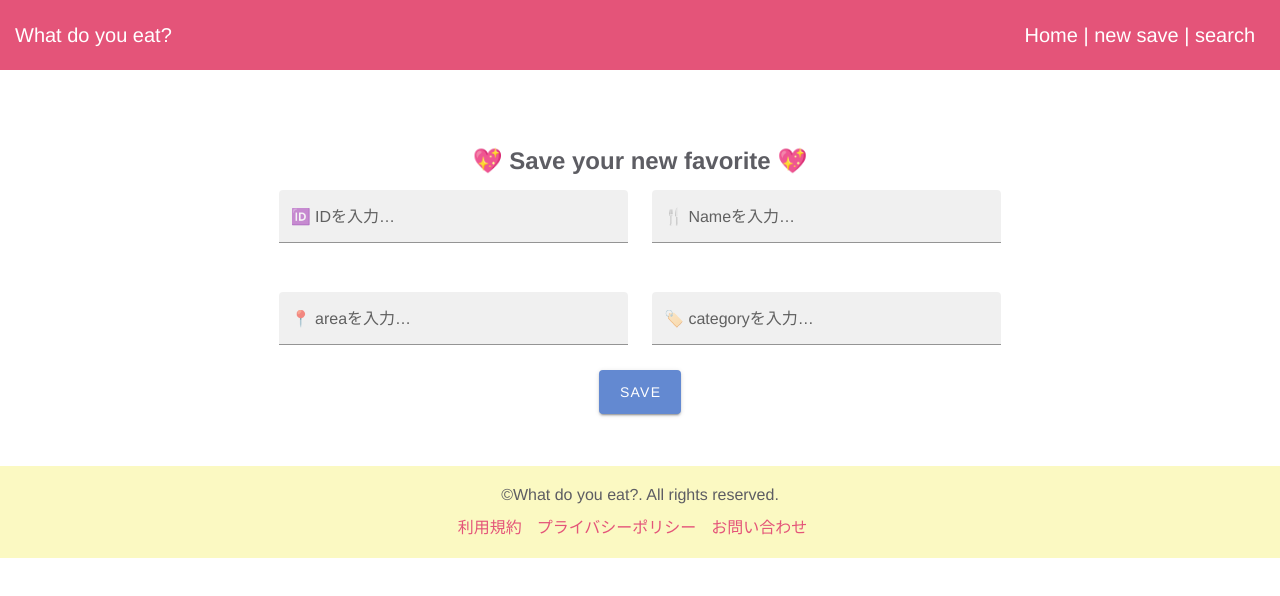
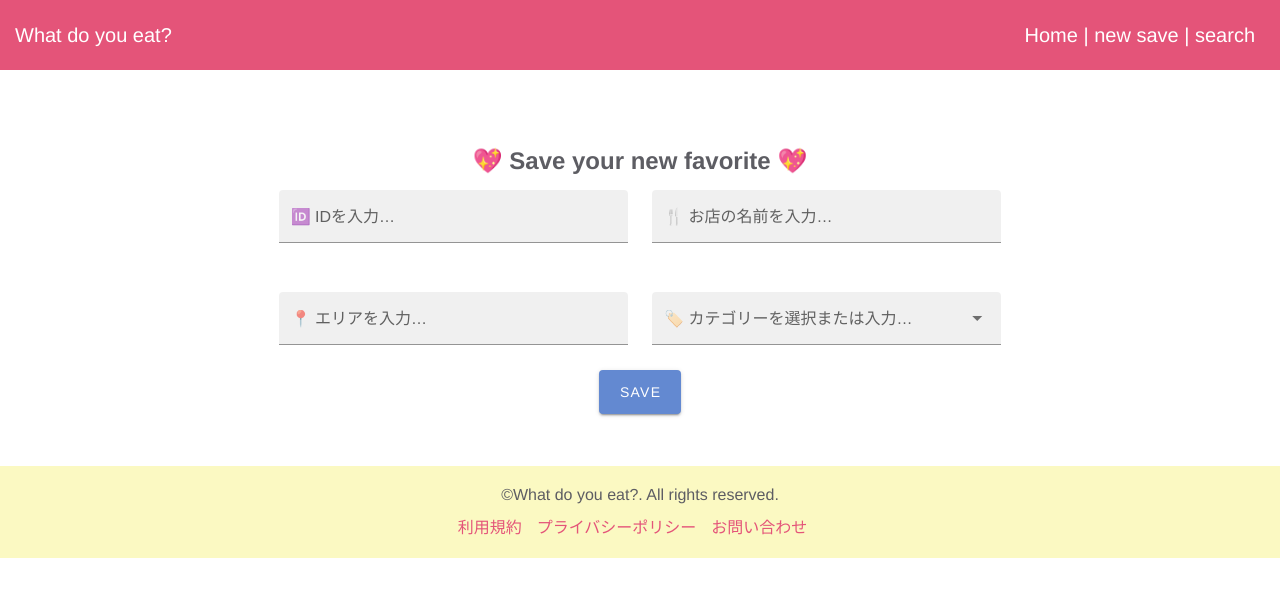
Before and after one commit to ringo-oishii/3souapp-3, a Vue app: page /save-view in a window 1280 px wide. Shown: the top 596 px of the page. Built offline with nearby package versions, Linux system fonts and the light colour scheme; a web font is replaced by a local one.

Commit message:
検索機能アプデ2

```diff
--- a/package.json
+++ b/package.json
@@ -13,7 +13,8 @@
     "sass": "^1.77.8",
     "vue": "^2.6.14",
     "vue-router": "^3.5.1",
-    "vuetify": "^2.7.2"
+    "vuetify": "^2.7.2",
+    "wanakana": "^5.3.1"
   },
   "devDependencies": {
     "@babel/core": "^7.12.16",
--- a/src/views/SaveView.vue
+++ b/src/views/SaveView.vue
@@ -1,6 +1,6 @@
 <template>
-  <div id="app">
-    <HeaderView />
+<div id="app" data-app>
+   <HeaderView />
     <main>
 
       <section>
@@ -24,7 +24,7 @@
               </v-col>
               <v-col cols="12" md="4">
                 <v-text-field
-                  label="🍴 Nameを入力…"
+                  label="🍴 お店の名前を入力…"
                   v-model="Name"
                   filled
                   dense
@@ -35,7 +35,7 @@
               <v-col cols="12" md="2"></v-col>
               <v-col cols="12" md="4">
                 <v-text-field
-                  label="📍 areaを入力…"
+                  label="📍 エリアを入力…"
                   v-model="Area"
                   filled
                   dense
@@ -43,13 +43,15 @@
                 ></v-text-field>
               </v-col>
               <v-col cols="12" md="4">
-                <v-text-field
-                  label="🏷️ categoryを入力…"
+                <v-combobox
+                  label="🏷️ カテゴリーを選択または入力…"
                   v-model="Category"
+                  :items="categories"
+                  :menu-props="{ top: true, offsetY: true }"
                   filled
                   dense
                   color="#6389d1"
-                ></v-text-field>
+                ></v-combobox>
               </v-col>
               <v-col cols="12" md="2"></v-col>
             </v-row>
@@ -80,6 +82,7 @@
 
 
   export default {
+    name: 'Save-view',
     components: {
     HeaderView,
     FooterView,
@@ -90,8 +93,10 @@
       ID: '', // パラメーター「ID」格納変数
       Name: '', // パラメーター「Name」格納変数
       Area: '', // パラメーター「Area」格納変数
-      Category: '', // パラメーター「Category」格納変数
-      dataList: [] // データ表示用配列
+      Category: '',
+      dataList: [], // データ表示用配列
+      categories: ['カフェ', 'ランチ', 'ディナー', 'パン', 'レストラン', 'ビストロ', 'バー', '居酒屋', '食堂', 'その他']
+
     };
   },
   methods: {
--- a/src/views/SearchView.vue
+++ b/src/views/SearchView.vue
@@ -58,6 +58,7 @@
 import HeaderView from '@/components/HeaderView.vue';
 import FooterView from '@/components/FooterView.vue';
 import axios from 'axios';
+import { toKana } from 'wanakana';
 
 export default {
   name: 'SearchView',
@@ -76,23 +77,27 @@ export default {
 
   created() {
     this.selectedAreas(); // コンポーネントが作成された時にエリアを取得
-    this.fetchCategories(); // コンポーネントが作成された時にカテゴリーを取得
+    this.selectedCategories(); // コンポーネントが作成された時にカテゴリーを取得
   },
   methods: {
 
     selectedAreas() {
       axios.get('https://m3h-ikari-functionapp729.azurewebsites.net/api/GetAreas')
         .then(response => {
-          this.areas = response.data;
-        })
-        .catch(error => {
+          this.areas = response.data.sort((a, b) => {
+          // 漢字をひらがなに変換してから比較
+          const aKana = toKana(a);
+          const bKana = toKana(b);
+          return aKana.localeCompare(bKana, 'ja');
+        });
+      })        .catch(error => {
           console.error('エリアの取得に失敗しました:', error);
         });
     },
-    fetchCategories() {
+    selectedCategories() {
       axios.get('https://m3h-ikari-functionapp729.azurewebsites.net/api/GetCategories')
         .then(response => {
-          this.categories = response.data;
+          this.categories = response.data.sort((a, b) => a.localeCompare(b, 'ja')); // あいうえお順にソート
         })
         .catch(error => {
           console.error('カテゴリーの取得に失敗しました:', error);
```
Also changed, not shown: 1 other file (tests, documents, lock files or other folders).
